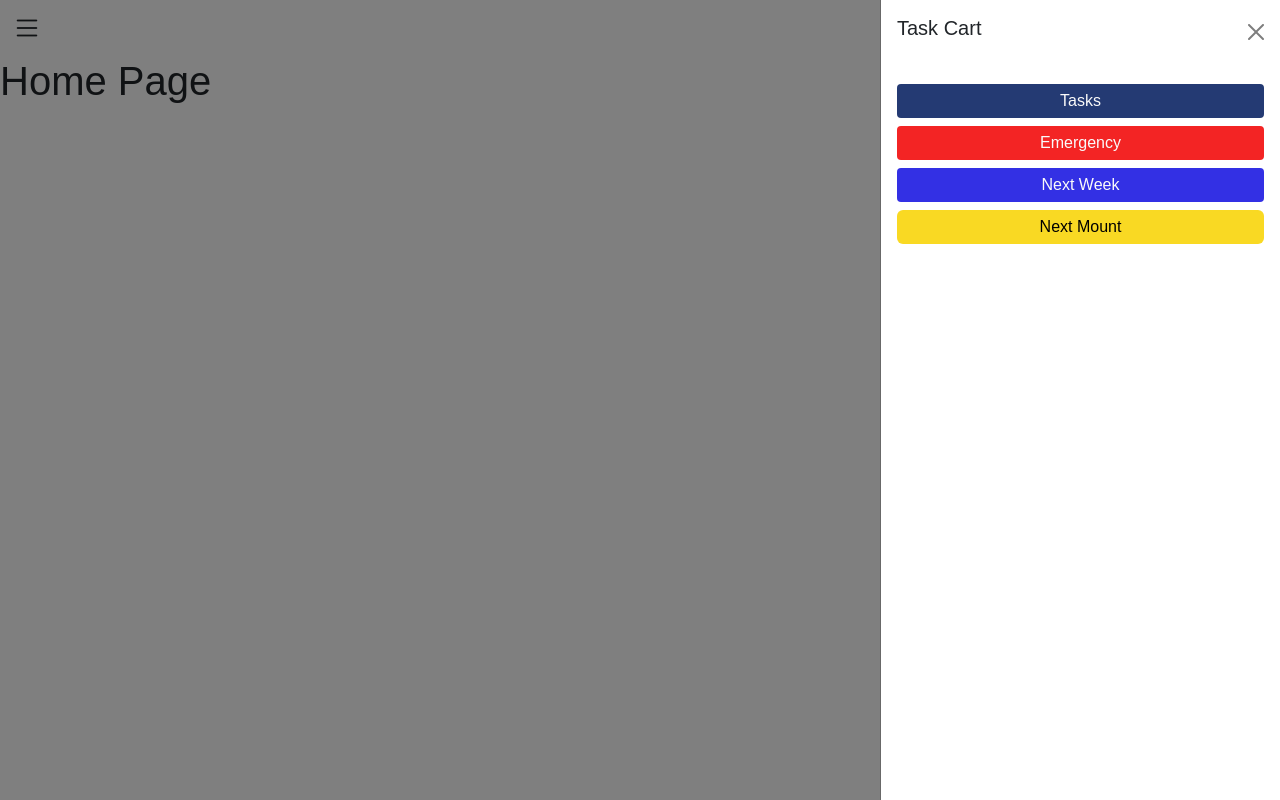
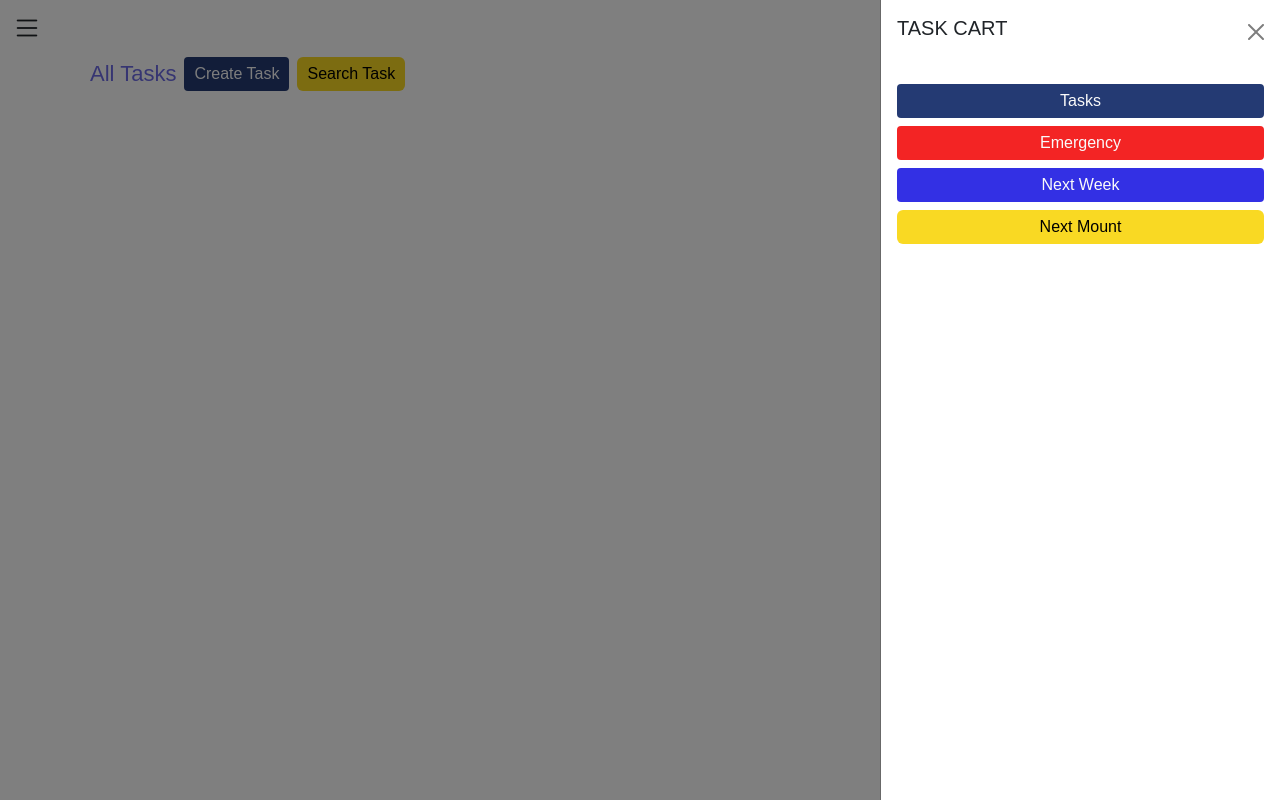
Before and after one commit to alimpp/taskholder, a Vue app: page / in a window 1280 px wide. Both pictures are taken after a click on the button 27 px from the left and 28 px from the top of the page. Built offline with nearby package versions, Linux system fonts and the light colour scheme.

Commit message:
Create New Task

```diff
--- /dev/null
+++ b/src/components/cerateTask.vue
@@ -0,0 +1,35 @@
+<template>
+  <!-- Button trigger modal -->
+<button type="button" class="app-btn-light-dark" data-bs-toggle="modal" data-bs-target="#exampleModal">
+  Create Task
+</button>
+
+<!-- Modal -->
+<div class="modal fade" id="exampleModal" tabindex="-1" aria-labelledby="exampleModalLabel" aria-hidden="true">
+  <div class="modal-dialog">
+    <div class="modal-content">
+      <div class="modal-header">
+        <h5 class="modal-title" id="exampleModalLabel">Create New Task</h5>
+        <button type="button" class="btn-close" data-bs-dismiss="modal" aria-label="Close"></button>
+      </div>
+      <div class="modal-body">
+        <span class="app-text-size-y my-1">Title</span>
+        <input type="text" class="form-control my-1">
+        <span class="app-text-size-y my-1">Descrption</span>
+        <textarea name="" id="" cols="30" rows="10" class="form-control my-1"></textarea>
+        <button class="app-btn-blue my-1">Create</button>
+      </div>
+    </div>
+  </div>
+</div>
+</template>
+
+<script>
+export default {
+
+}
+</script>
+
+<style>
+
+</style>
--- a/src/components/sidebar.vue
+++ b/src/components/sidebar.vue
@@ -6,7 +6,7 @@
 
     <div class="offcanvas offcanvas-end" tabindex="-1" id="offcanvasRight" aria-labelledby="offcanvasRightLabel">
     <div class="offcanvas-header">
-        <h5 id="offcanvasRightLabel">Task Cart</h5>
+        <h5 id="offcanvasRightLabel">TASK CART</h5>
         <button type="button" class="btn-close text-reset" data-bs-dismiss="offcanvas" aria-label="Close"></button>
     </div>
     <div class="offcanvas-body">
--- /dev/null
+++ b/src/components/tasksComponent.vue
@@ -0,0 +1,39 @@
+<template>
+  <div class="container">
+    <div class="col-lg-12 app-flex-row">
+        <span class="app-text-size-c app-blue-color px-2">All Tasks</span>
+        <createTask/>
+
+        <button type="button" class="app-btn-yellow mx-2" data-bs-toggle="modal" data-bs-target="#searchTask">
+        Search Task
+        </button>
+
+
+        <div class="modal fade" id="searchTask" tabindex="-1" aria-labelledby="exampleModalLabel" aria-hidden="true">
+        <div class="modal-dialog">
+            <div class="modal-content">
+            <div class="modal-header">
+                <h5 class="modal-title" id="exampleModalLabel">Search Task</h5>
+                <button type="button" class="btn-close" data-bs-dismiss="modal" aria-label="Close"></button>
+            </div>
+            <div class="modal-body">
+                <input type="text" class="form-control my-1" placeholder="Type Title Task">
+            </div>
+            </div>
+        </div>
+        </div>
+
+    </div>
+  </div>
+</template>
+
+<script>
+import createTask from '../components/cerateTask.vue'
+export default {
+   components : {createTask}
+}
+</script>
+
+<style>
+
+</style>
--- a/src/views/Home.vue
+++ b/src/views/Home.vue
@@ -1,12 +1,13 @@
 <template>
   <div class="home">
-     <h1>Home Page</h1>
+     <taskComponent/>
   </div>
 </template>
 
 <script>
+import taskComponent from '../components/tasksComponent.vue'
 export default {
   name: 'Home',
-
+  components : {taskComponent}
 }
 </script>
```
